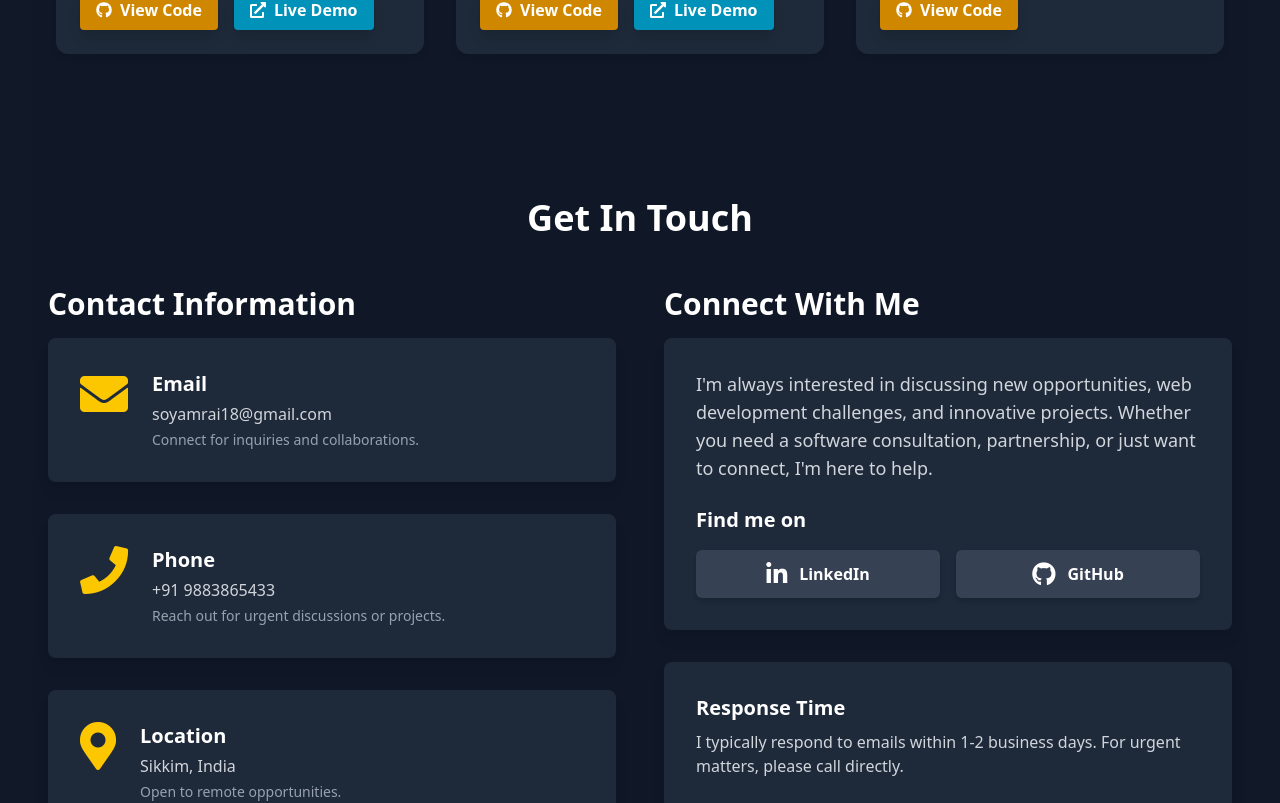
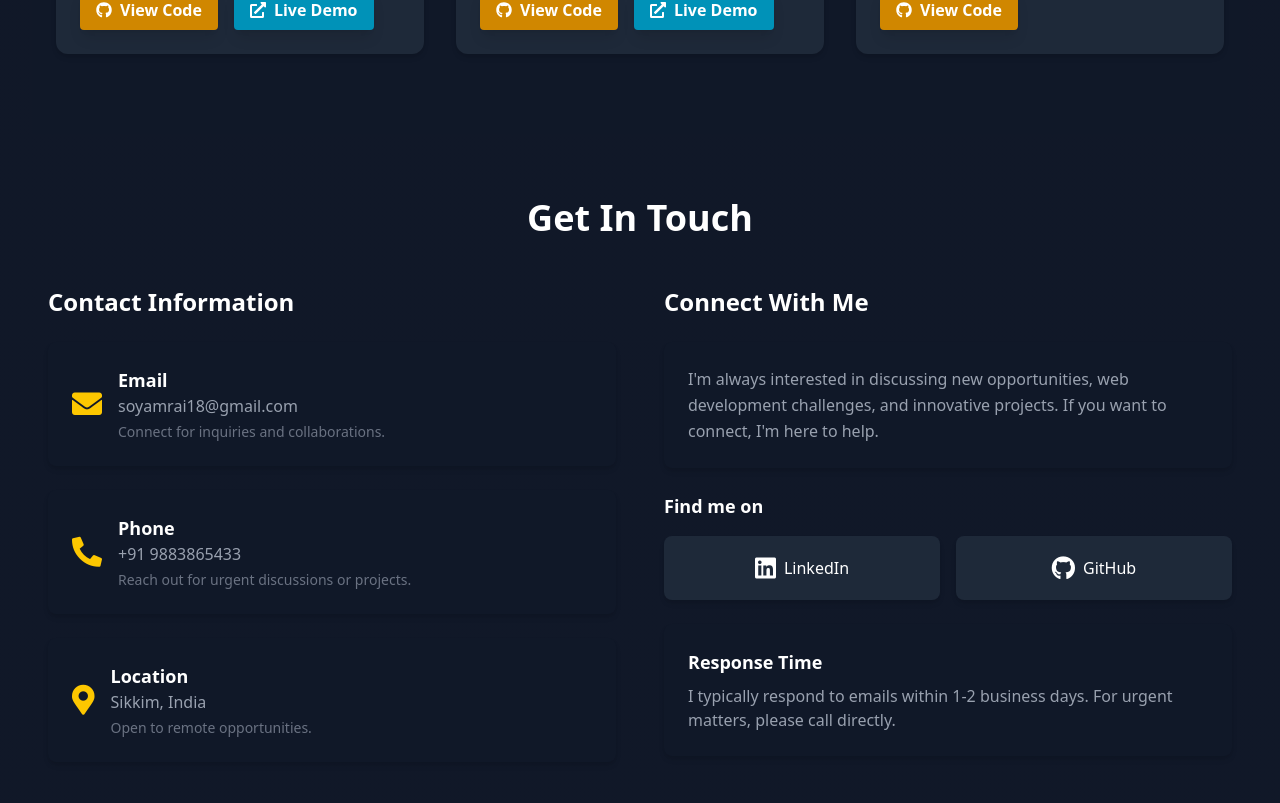
Before and after one commit to Soisyam/my-portfolio, a React (Vite) app: page / in a window 1280 px wide. Shown: the part 2595-3398 px from the top of the page. Built offline with nearby package versions, Linux system fonts and the light colour scheme.

Commit message:
Updated Contact.tsx

```diff
--- a/src/components/Contact.tsx
+++ b/src/components/Contact.tsx
@@ -2,105 +2,93 @@ import React from 'react';
 
 const Contact: React.FC = () => {
   return (
-    <section id="contact" className="py-16 bg-gray-900 text-white"> {/* Added bg-gray-900 to ensure section background */}
-      <div className="container mx-auto px-4">
-        <h2 className="text-4xl font-bold text-center mb-12">Get In Touch</h2>
+    <section id="contact" className="py-16">
+      <div className="container mx-auto px-4 text-center">
+        <h2 className="text-4xl font-bold mb-12 text-white">Get In Touch</h2>
 
-        <div className="flex flex-col lg:flex-row gap-12">
-          {/* Left Column: Contact Information */}
-          <div className="lg:w-1/2 flex flex-col space-y-8">
-            <h3 className="text-3xl font-semibold mb-4 text-white">Contact Information</h3>
-
+        <div className="grid grid-cols-1 lg:grid-cols-2 gap-12 text-left">
+          {/* Contact Information Column */}
+          <div>
+            <h3 className="text-2xl font-semibold mb-6 text-white">Contact Information</h3>
+            <div className="space-y-6">
               {/* Email Card */}
-            <div className="bg-gray-800 p-8 rounded-lg shadow-lg flex items-start space-x-6 hover:shadow-xl transition-shadow duration-300">
-              <div className="text-5xl text-yellow-400">
+              <div className="bg-gray-900 p-6 rounded-lg shadow-md hover:shadow-xl transition-all duration-300 transform hover:-translate-y-1">
+                <div className="flex items-center space-x-4">
+                  <div className="text-3xl text-yellow-400">
                     <i className="fas fa-envelope"></i>
                   </div>
                   <div>
-                <h4 className="text-xl font-semibold mb-1">Email</h4>
-                <p className="text-gray-300">soyamrai18@gmail.com</p> {/* Normal Email */}
-                <p className="text-gray-400 text-sm mt-1">
-                  Connect for inquiries and collaborations.
-                </p>
+                    <h4 className="text-lg font-semibold text-white">Email</h4>
+                    <a href="mailto:soyamrai18@gmail.com" className="text-gray-400 hover:text-yellow-400 transition-colors duration-300">
+                      soyamrai18@gmail.com
+                    </a>
+                    <p className="text-sm text-gray-500 mt-1">Connect for inquiries and collaborations.</p>
+                  </div>
                 </div>
               </div>
 
               {/* Phone Card */}
-            <div className="bg-gray-800 p-8 rounded-lg shadow-lg flex items-start space-x-6 hover:shadow-xl transition-shadow duration-300">
-              <div className="text-5xl text-yellow-400">
-                <i className="fas fa-phone"></i>
+              <div className="bg-gray-900 p-6 rounded-lg shadow-md hover:shadow-xl transition-all duration-300 transform hover:-translate-y-1">
+                <div className="flex items-center space-x-4">
+                  <div className="text-3xl text-yellow-400">
+                    <i className="fas fa-phone-alt"></i>
                   </div>
                   <div>
-                <h4 className="text-xl font-semibold mb-1">Phone</h4>
-                <p className="text-gray-300">+91 9883865433</p>
-                <p className="text-gray-400 text-sm mt-1">
-                  Reach out for urgent discussions or projects.
-                </p>
+                    <h4 className="text-lg font-semibold text-white">Phone</h4>
+                    <a href="tel:+919883865433" className="text-gray-400 hover:text-yellow-400 transition-colors duration-300">
+                      +91 9883865433
+                    </a>
+                    <p className="text-sm text-gray-500 mt-1">Reach out for urgent discussions or projects.</p>
+                  </div>
                 </div>
               </div>
 
               {/* Location Card */}
-            <div className="bg-gray-800 p-8 rounded-lg shadow-lg flex items-start space-x-6 hover:shadow-xl transition-shadow duration-300">
-              <div className="text-5xl text-yellow-400">
+              <div className="bg-gray-900 p-6 rounded-lg shadow-md hover:shadow-xl transition-all duration-300 transform hover:-translate-y-1">
+                <div className="flex items-center space-x-4">
+                  <div className="text-3xl text-yellow-400">
                     <i className="fas fa-map-marker-alt"></i>
                   </div>
                   <div>
-                <h4 className="text-xl font-semibold mb-1">Location</h4>
-                <p className="text-gray-300">Sikkim, India</p>
-                <p className="text-gray-400 text-sm mt-1">
-                  Open to remote opportunities.
-                </p>
+                    <h4 className="text-lg font-semibold text-white">Location</h4>
+                    <p className="text-gray-400">Sikkim, India</p>
+                    <p className="text-sm text-gray-500 mt-1">Open to remote opportunities.</p>
+                  </div>
+                </div>
               </div>
             </div>
           </div>
 
-          {/* Right Column: Connect With Me & Response Time */}
-          <div className="lg:w-1/2 flex flex-col space-y-8">
-            <h3 className="text-3xl font-semibold mb-4 text-white">Connect With Me</h3>
-            <div className="bg-gray-800 p-8 rounded-lg shadow-lg hover:shadow-xl transition-shadow duration-300">
-              <p className="text-gray-300 text-lg mb-6">
-                I'm always interested in discussing new opportunities, web development challenges, and innovative projects. Whether you need a software consultation, partnership, or just want to connect, I'm here to help.
+          {/* Connect With Me Column */}
+          <div>
+            <h3 className="text-2xl font-semibold mb-6 text-white">Connect With Me</h3>
+            <div className="bg-gray-900 p-6 rounded-lg shadow-md mb-6">
+              <p className="text-gray-400 leading-relaxed">
+                I'm always interested in discussing new opportunities, web development challenges, and innovative projects. If you want to connect, I'm here to help.
               </p>
-              <h4 className="text-xl font-semibold mb-4 text-white">Find me on</h4>
+            </div>
+
+            <h4 className="text-lg font-semibold text-white mb-4">Find me on</h4>
             <div className="grid grid-cols-2 gap-4">
-                {/* LinkedIn */}
-                <a
-                  href="https://linkedin.com/comm/mynetwork/discovery-see-all?usecase=PEOPLE_FOLLOWS&followMember=soyam-rai-356703331" // IMPORTANT: Replace with your actual LinkedIn URL
-                  target="_blank"
-                  rel="noopener noreferrer"
-                  className="bg-gray-700 text-white py-3 px-6 rounded-md flex items-center justify-center space-x-3 hover:bg-yellow-500 hover:text-gray-900 transition-colors duration-300 shadow-md"
-                >
-                  <i className="fab fa-linkedin-in text-2xl"></i>
-                  <span className="font-semibold">LinkedIn</span>
+              {/* LinkedIn Button */}
+              <a href="https://www.linkedin.com/in/soyam-rai-3567033" target="_blank" rel="noopener noreferrer"
+                 className="bg-gray-800 text-white p-4 rounded-lg shadow-md flex items-center justify-center space-x-2 hover:bg-yellow-400 hover:text-gray-900 transition-all duration-300 transform hover:-translate-y-1">
+                <div className="text-2xl"><i className="fab fa-linkedin"></i></div>
+                <span className="font-medium hidden sm:block">LinkedIn</span>
               </a>
-                {/* GitHub */}
-                <a
-                  href="https://github.com/" // IMPORTANT: Replace with your actual GitHub URL
-                  target="_blank"
-                  rel="noopener noreferrer"
-                  className="bg-gray-700 text-white py-3 px-6 rounded-md flex items-center justify-center space-x-3 hover:bg-yellow-500 hover:text-gray-900 transition-colors duration-300 shadow-md"
-                >
-                  <i className="fab fa-github text-2xl"></i>
-                  <span className="font-semibold">GitHub</span>
+
+              {/* GitHub Button */}
+              <a href="https://github.com/Soisyam" target="_blank" rel="noopener noreferrer"
+                 className="bg-gray-800 text-white p-4 rounded-lg shadow-md flex items-center justify-center space-x-2 hover:bg-yellow-400 hover:text-gray-900 transition-all duration-300 transform hover:-translate-y-1">
+                <div className="text-2xl"><i className="fab fa-github"></i></div>
+                <span className="font-medium hidden sm:block">GitHub</span>
               </a>
-                {/* Add other social links if you have them, e.g., TryHackMe, HackTheBox */}
-                {/* Example for TryHackMe (replace with your link and actual icon if available) */}
-                {/* <a
-                  href="https://tryhackme.com/p/your-profile"
-                  target="_blank"
-                  rel="noopener noreferrer"
-                  className="bg-gray-700 text-white py-3 px-6 rounded-md flex items-center justify-center space-x-3 hover:bg-yellow-500 hover:text-gray-900 transition-colors duration-300 shadow-md"
-                >
-                  <i className="fas fa-terminal text-2xl"></i> // Example icon, find a better one if possible
-                  <span className="font-semibold">TryHackMe</span>
-                </a> */}
-              </div>
             </div>
 
             {/* Response Time Card */}
-            <div className="bg-gray-800 p-8 rounded-lg shadow-lg hover:shadow-xl transition-shadow duration-300">
-              <h4 className="text-xl font-semibold mb-2 text-white">Response Time</h4>
-              <p className="text-gray-300">
+            <div className="bg-gray-900 p-6 rounded-lg shadow-md mt-6 hover:shadow-xl transition-all duration-300">
+              <h4 className="text-lg font-semibold text-white mb-2">Response Time</h4>
+              <p className="text-gray-400">
                 I typically respond to emails within 1-2 business days. For urgent matters, please call directly.
               </p>
             </div>
```
Lines whose indentation alone changed are shown as unchanged.
